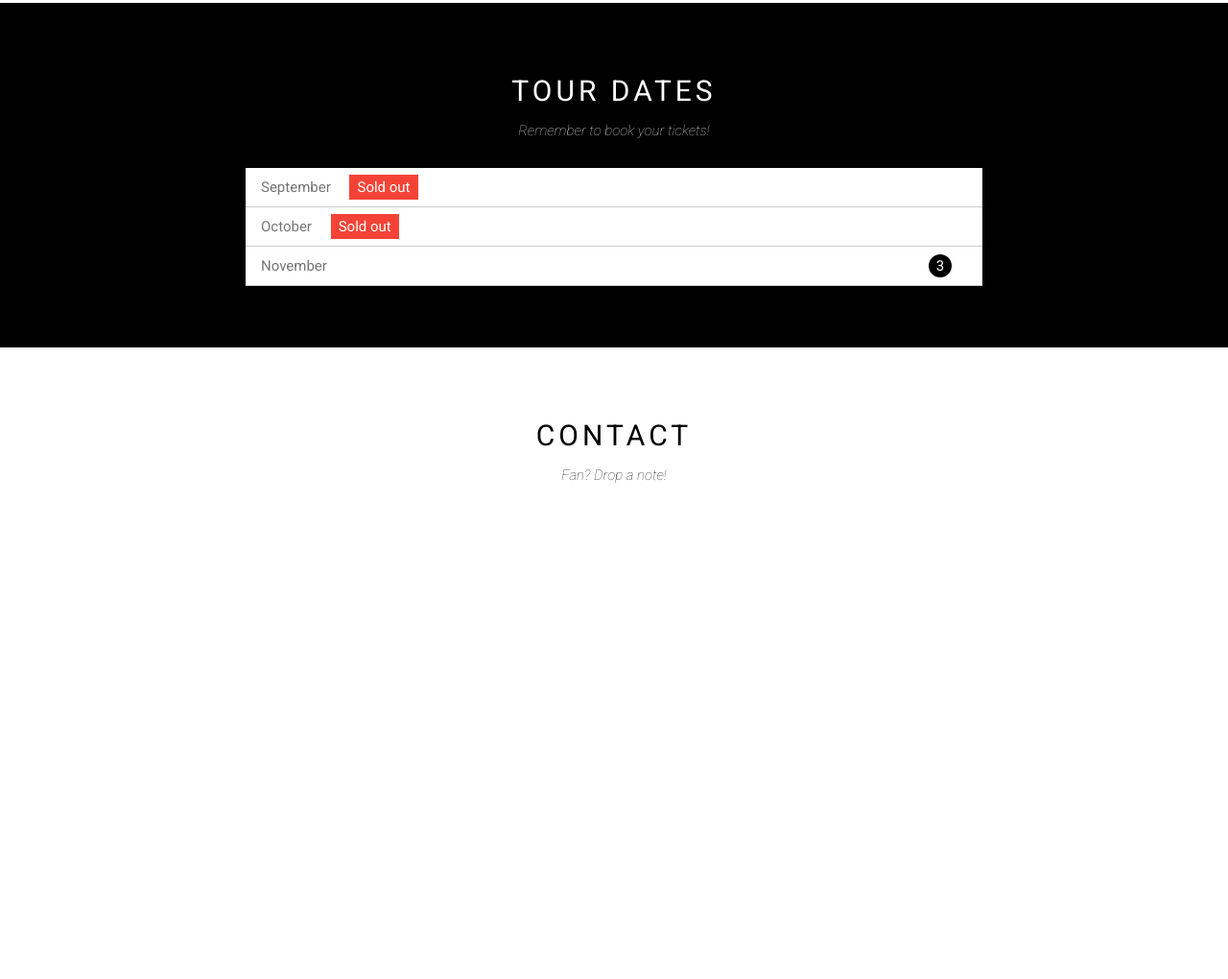
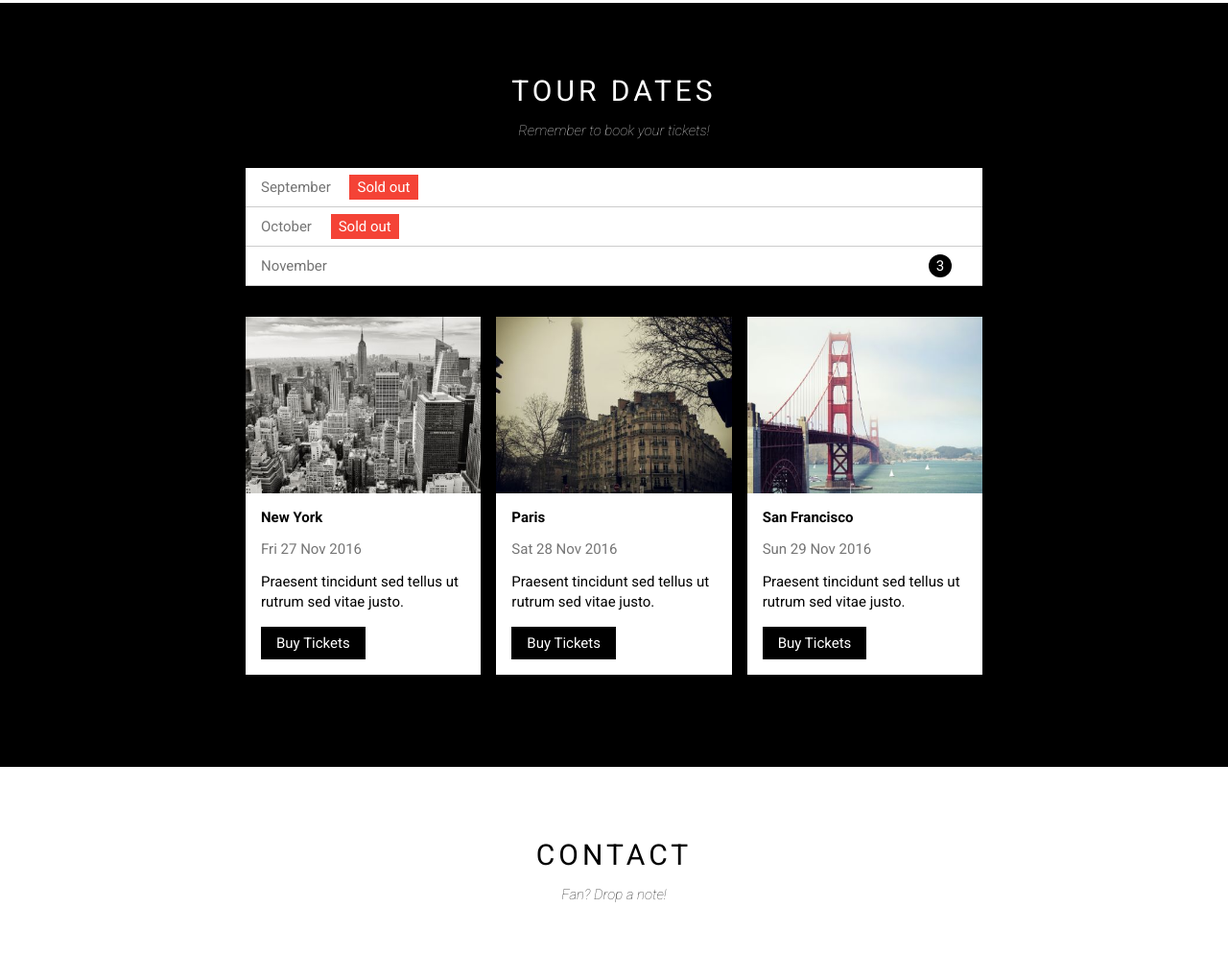
Before and after one commit to TranDucDat1/f8-w3-the-band, a plain HTML site: page index.html in a window 1280 px wide. Shown: the part 1308-2328 px from the top of the page at 96% size. Before the commit the page ends 1891 px from the top, so only its background shows below. Drawn offline with Linux system fonts and the light colour scheme.

Commit message:
Add Place

```diff
--- a/assets/css/style.css
+++ b/assets/css/style.css
@@ -260,7 +260,63 @@ html {
     border-radius: 50%;
 }
 
+.tour-section .place-list {
+    margin: 32px -8px 0 -8px;
+    padding-bottom: 32px;
+}
+
+.tour-section .place-item {
+    float: left;
+    width: 33.33333%;
+    padding: 0 8px;
+}
+
+.tour-section .place-img {
+    width: 100%;
+    display: block;
+}
+
+.tour-section .place-img:hover {
+    opacity: 0.6;
+}
+
+.tour-section .place-content {
+    background-color: #fff;
+    padding: 16px;
+    font-size: 15px;
+}
+
+.tour-section .place-heading {
+    font-size: 15px;
+    font-weight: 550;
+}
+
+.tour-section .place-time {
+    margin: 15px 0;
+    color: #757575;
+}
+
+.tour-section .place-desc {
+    margin: 15px 0;
+    line-height: 1.4;
+}
+
+.tour-section .place-by-btn {
+    color: #fff;
+    background-color: #000;
+    text-decoration: none;
+    /* margin: 15px 0; */
+    padding: 8px 16px;
+    display: inline-block;
+}
+
+.tour-section .place-by-btn:hover {
+    opacity: 0.6;
+}
+
+
 /* End: Tour section */
+
 
 
 #footer {
--- a/index.html
+++ b/index.html
@@ -88,11 +88,44 @@
                     <h2 class="section-heading text-white">Tour Dates</h2>
                     <p class="section-sub-heading text-white">Remember to book your tickets!</p>
 
+                    <!-- Ticked List -->
                     <ul class="tickets-list">
                         <li>September <span class="sold-out">Sold out</span></li>
                         <li>October <span class="sold-out">Sold out</span></li>
                         <li>November <span class="quantity">3</span></li>
                     </ul>
+
+                    <!-- Places-->
+                    <div class="place-list">
+                        <div class="place-item">
+                            <img src="./assets/img/member-images/newyork.jpg" alt="New York" class="place-img">
+                            <div class="place-content">
+                                <h3 class="place-heading">New York</h3>
+                                <p class="place-time">Fri 27 Nov 2016</p>
+                                <p class="place-desc">Praesent tincidunt sed tellus ut rutrum sed vitae justo.</p>
+                                <a href="#" class="place-by-btn">Buy Tickets</a>
+                            </div>
+                        </div>
+                        <div class="place-item">
+                            <img src="./assets/img/member-images/paris.jpg" alt="Paris" class="place-img">
+                            <div class="place-content">
+                                <h3 class="place-heading">Paris</h3>
+                                <p class="place-time">Sat 28 Nov 2016</p>
+                                <p class="place-desc">Praesent tincidunt sed tellus ut rutrum sed vitae justo.</p>
+                                <a href="#" class="place-by-btn">Buy Tickets</a>
+                            </div>
+                        </div>
+                        <div class="place-item">
+                            <img src="./assets/img/member-images/sanfran.jpg" alt="San francisco" class="place-img">
+                            <div class="place-content">
+                                <h3 class="place-heading">San Francisco</h3>
+                                <p class="place-time">Sun 29 Nov 2016</p>
+                                <p class="place-desc">Praesent tincidunt sed tellus ut rutrum sed vitae justo.</p>
+                                <a href="#" class="place-by-btn">Buy Tickets</a>
+                            </div>
+                        </div>
+                        <div class="clear"></div>
+                    </div>
                 </div>
             </div>
             <!-- End: Tour Dates -->
```
Also changed, not shown: assets/javascript/main.js (+8 -0 lines), assets/img/member-images/newyork.jpg (added), assets/img/member-images/paris.jpg (added), assets/img/member-images/sanfran.jpg (added).
